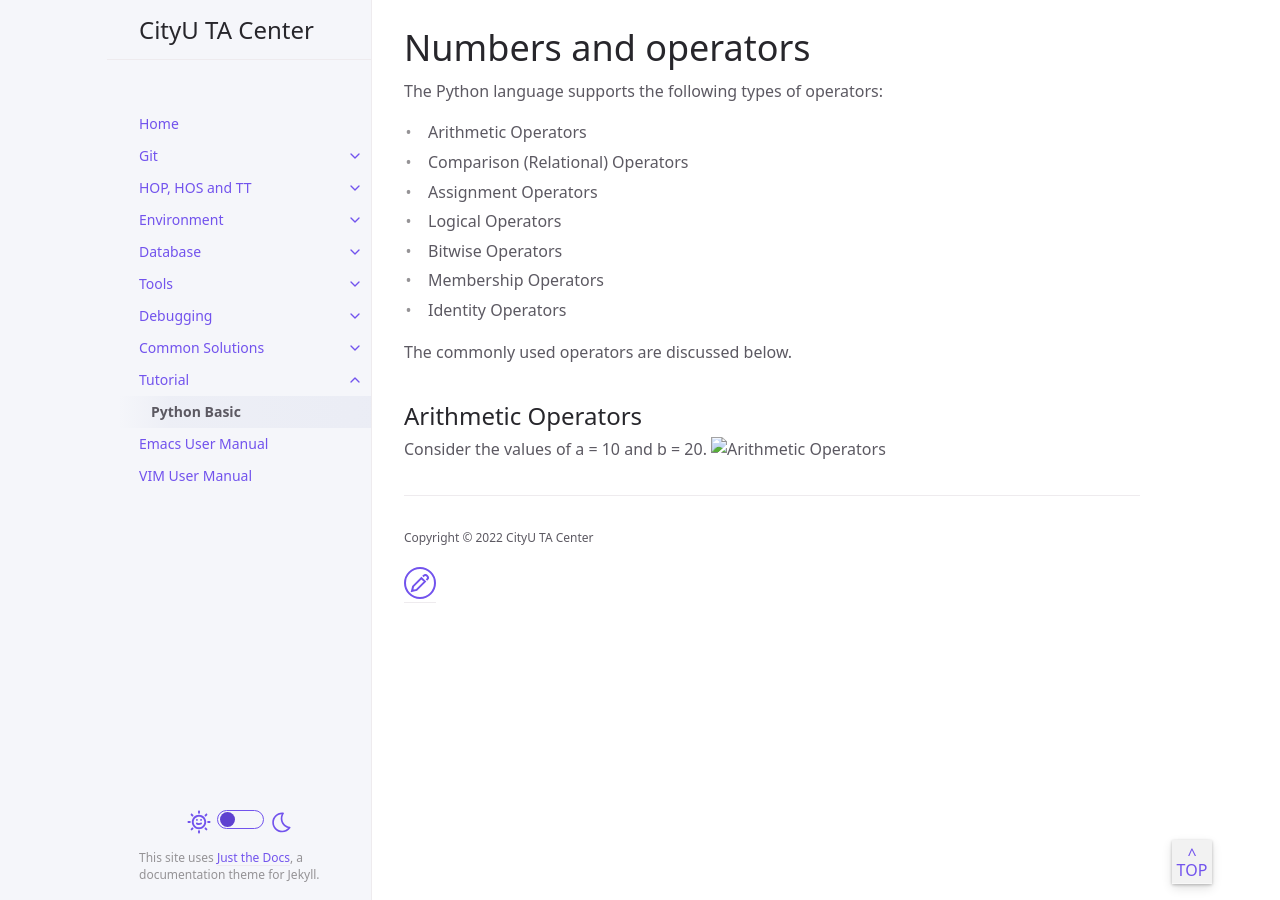
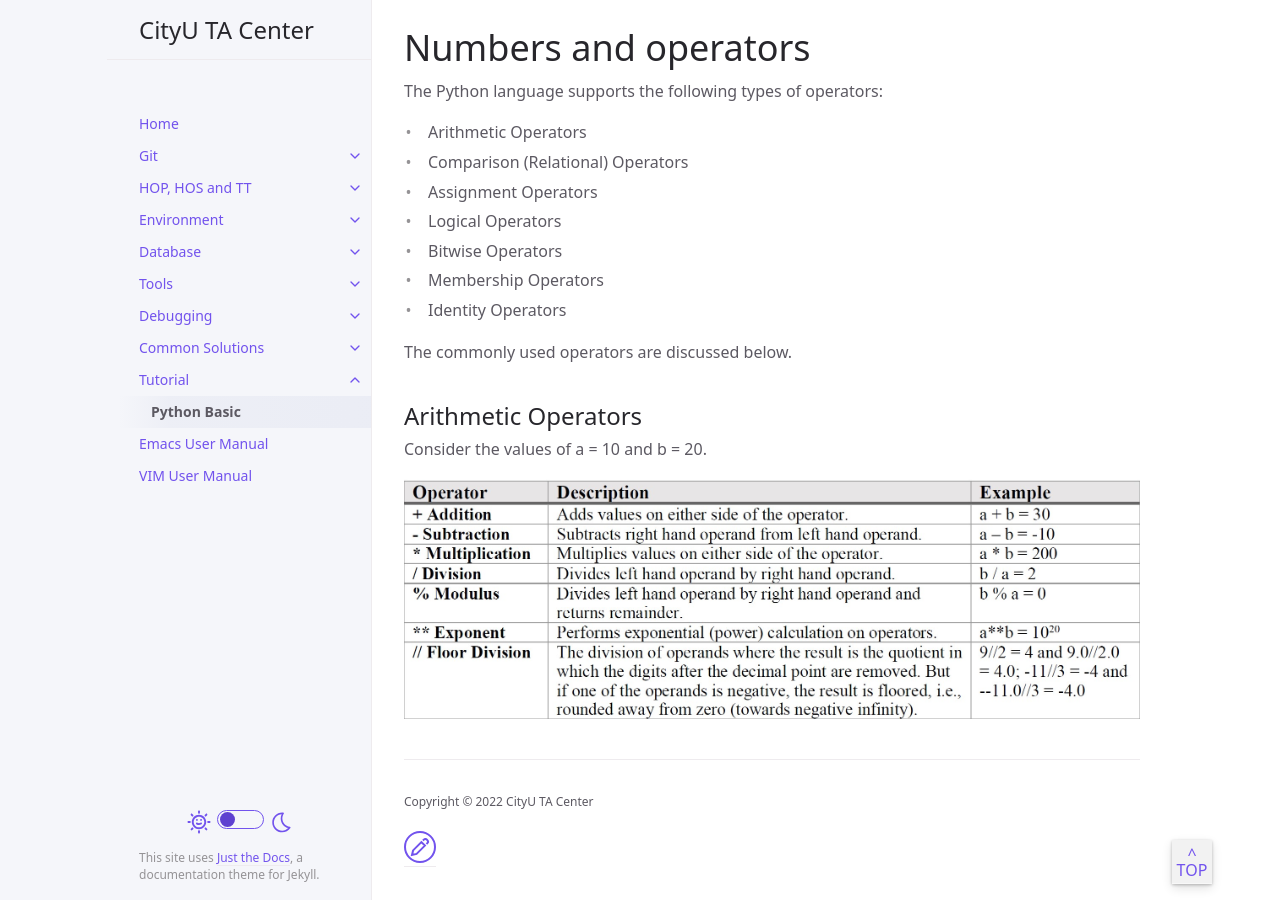
Before and after one commit to thomasthaddeus/cityuseattle.github.io, a Jekyll site: the page built from docs/tutorial/Python_Basic.md, in a window 1280 px wide and 900 px high, scrolled down 3834 px. Built offline with Jekyll 4.4.1, drawn with Linux system fonts in a browser that asks for light colours.

Commit message:
tutorial/Python_Basic.md

```diff
--- a/docs/tutorial/Python_Basic.md
+++ b/docs/tutorial/Python_Basic.md
@@ -116,4 +116,5 @@ The commonly used operators are discussed below.
 
 ## Arithmetic Operators
 Consider the values of a = 10 and b = 20.
-![Arithmetic Operators](/Arithmetic.jpg)
+
+  ![Arithmetic Operators](/assets/images/python/Arithmetic.jpg)
```
Also changed, not shown: assets/images/python/Arithmetic.jpg (renamed from docs/tools/Arithmetic.jpg).
